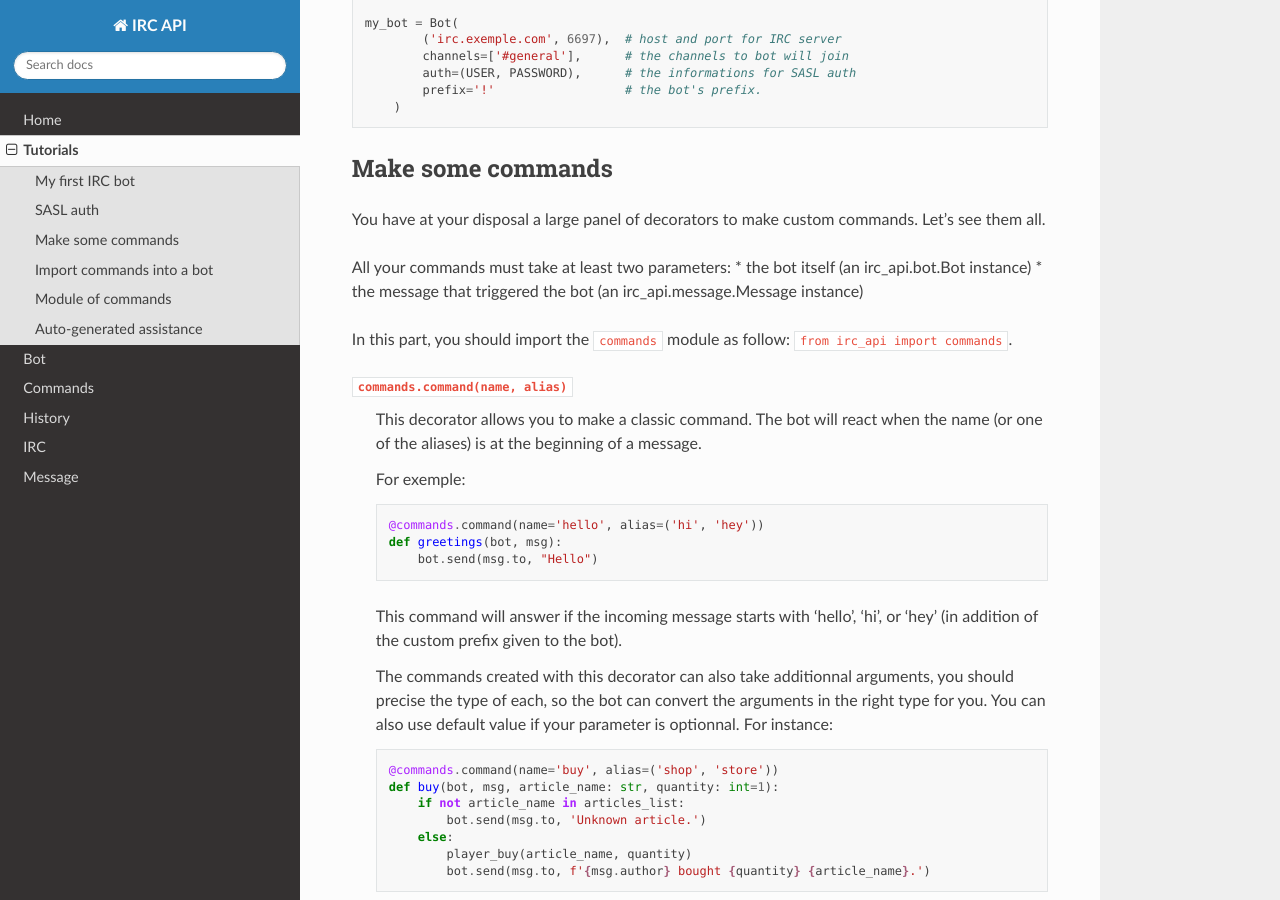
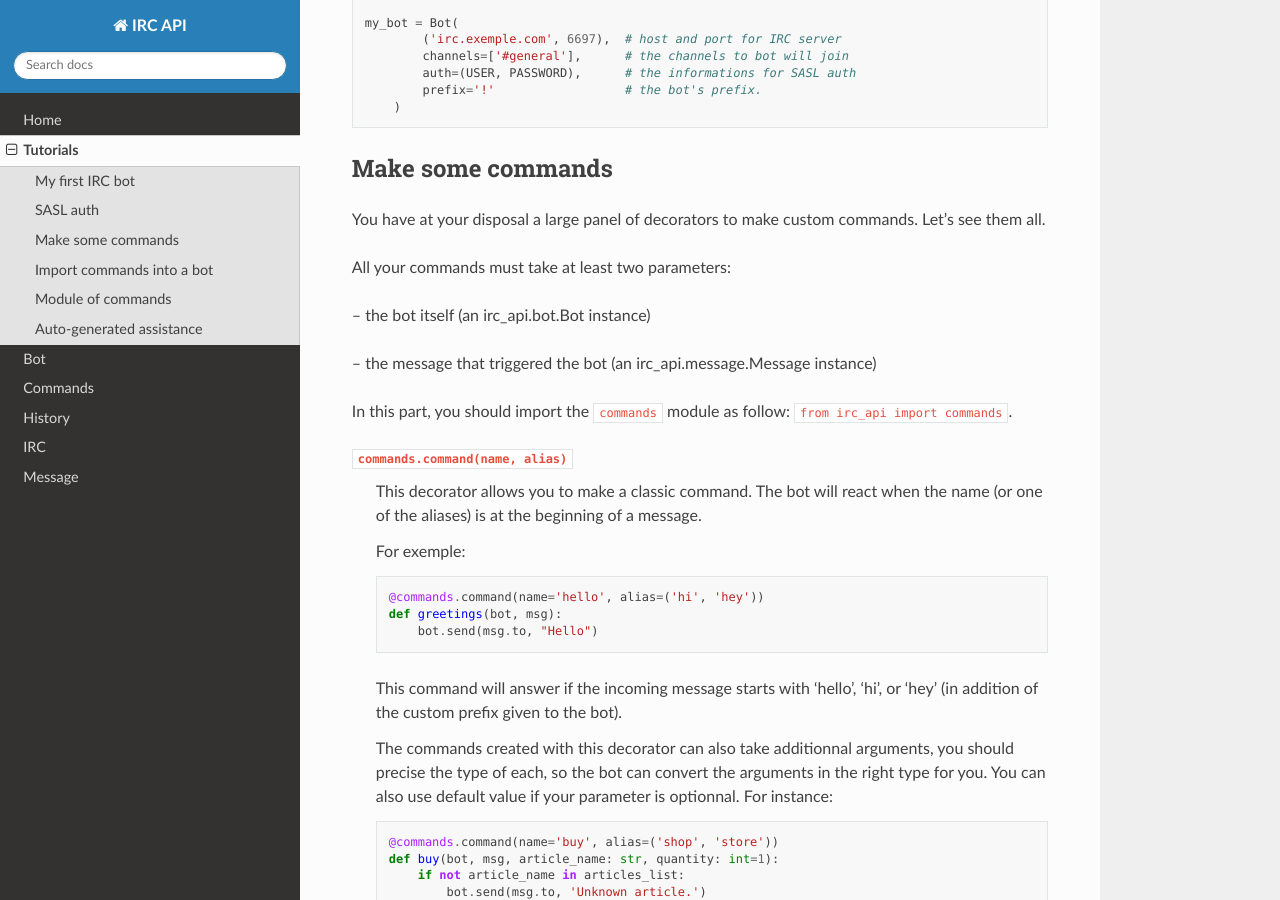
Before and after one commit to Shadow15510/irc_api, a Sphinx documentation site: the page built from docs/tutorials.rst, in a window 1280 px wide and 900 px high, scrolled down 1060 px. Built offline with Sphinx 7.4.7 and the Read the Docs theme 2.0.0, drawn with Linux system fonts in a browser that asks for light colours; some of the changed text lies outside the part shown.

Commit message:
Fix list

```diff
--- a/docs/tutorials.rst
+++ b/docs/tutorials.rst
@@ -51,8 +51,10 @@ Make some commands
 You have at your disposal a large panel of decorators to make custom commands. Let's see them all.
 
 All your commands must take at least two parameters:
-* the bot itself (an irc_api.bot.Bot instance)
-* the message that triggered the bot (an irc_api.message.Message instance)
+
+– the bot itself (an irc_api.bot.Bot instance)
+
+– the message that triggered the bot (an irc_api.message.Message instance)
 
 In this part, you should import the ``commands`` module as follow: ``from irc_api import commands``.
 
@@ -144,8 +146,10 @@ There is several ways to import commands into the bot.
 
 ``Bot.add_command``
     This method allows you to add a single command to the bot. It takes two arguments:
-    * the command itself
-    * a bool to consider the command as documented (``True``) or not (``False``). If the command is marked as documented, it will be stored into ``Bot.commands_help``
+
+    – the command itself
+
+    – a bool to consider the command as documented (``True``) or not (``False``). If the command is marked as documented, it will be stored into ``Bot.commands_help``
 
 ``Bot.add_commands``
     This allows you to a list of commands. For exemple::
```
Also changed, not shown: 1 other file.
